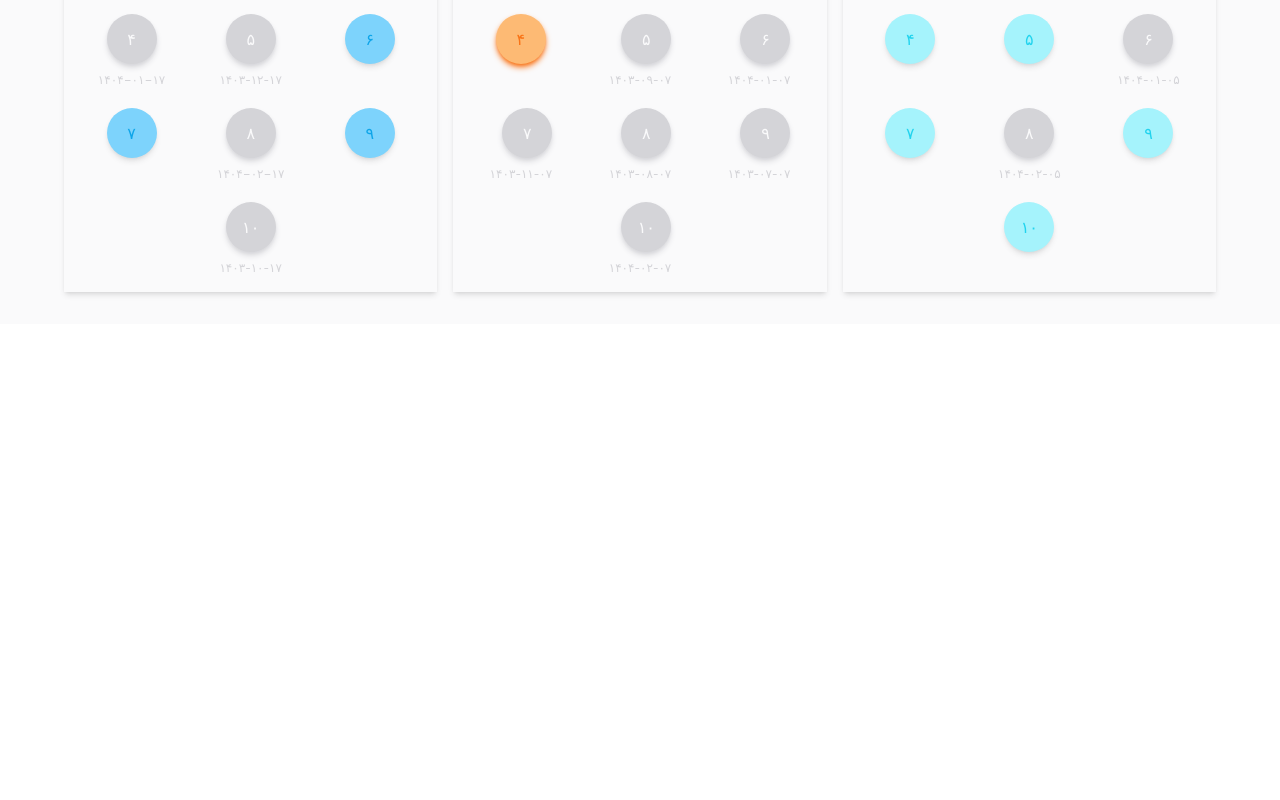
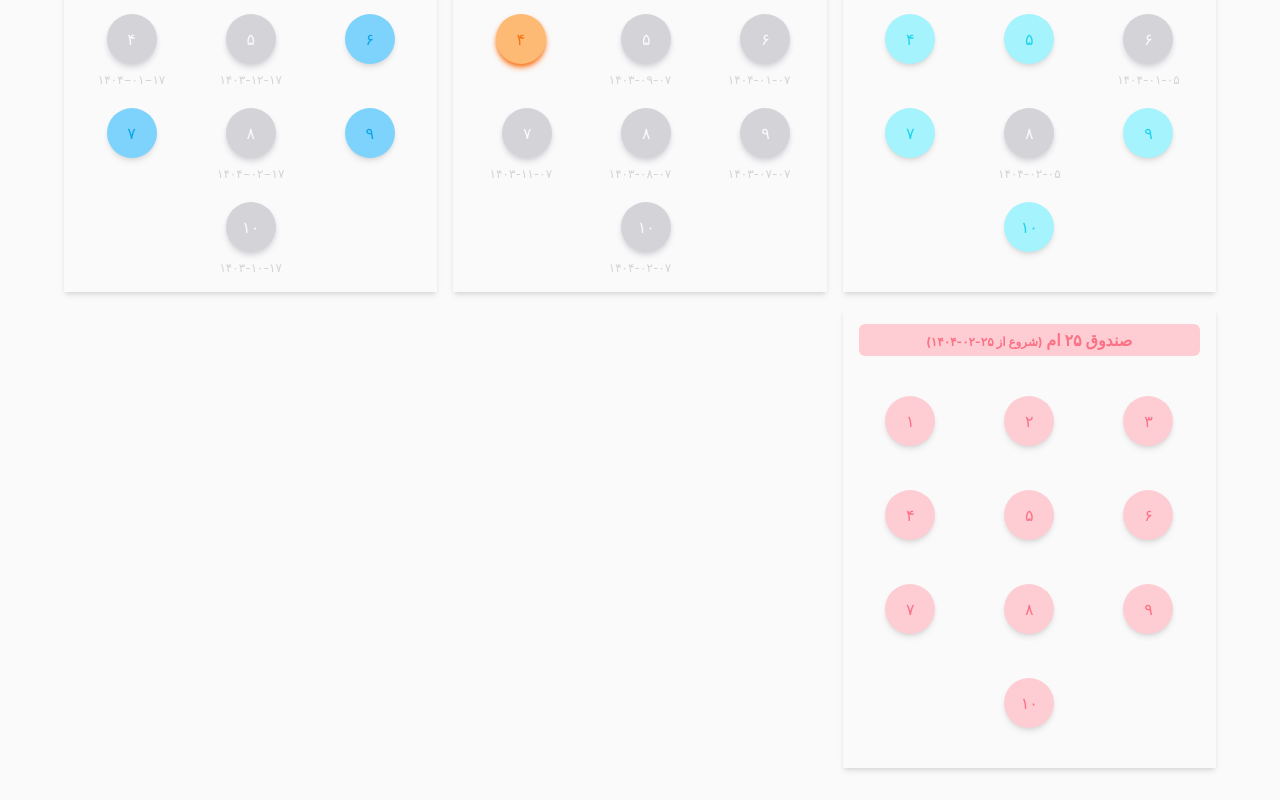
Before and after one commit to Raha7325/monthly-lottery, a React (Create React App) app: page / in a window 1280 px wide. Shown: the part 548-1348 px from the top of the page. Before the commit the page ends 872 px from the top, so only its background shows below. Built offline with nearby package versions, Linux system fonts and the light colour scheme.

Commit message:
create new lottery on 25th

```diff
--- a/src/App.js
+++ b/src/App.js
@@ -3,6 +3,8 @@ import React from 'react';
 import SeventhLottery from './components/seventh-lottery'
 import SeventeenthLottery from './components/seventeenth-lottery'
 import FifthLottery from './components/fifth-lottery'
+import TwentyLottery from './components/TwentyFive-lottery'
+
 function App() {
   return (
     <div className='App w-full h-full bg-gray-100 px-4 py-8'>
@@ -32,6 +34,7 @@ function App() {
           <FifthLottery className='col-span-1' />
           <SeventhLottery className='col-span-1' />
           <SeventeenthLottery className='col-span-1' />
+          <TwentyLottery className='col-span-1' />
         </div>
       </header>
     </div>
--- /dev/null
+++ b/src/components/TwentyFive-lottery.jsx
@@ -0,0 +1,40 @@
+import React from 'react';
+import CircleItem from './CircleItem';
+
+const SeventeenthLottery = () => {
+    const lotteryData = [
+        { number: '۳', label: '.' },
+        { number: '۲', label: '.'},
+        { number: '۱', label: '.' },
+        { number: '۶', label: '.' },
+        { number: '۵', label: '.' },
+        { number: '۴', label: '.' },
+        { number: '۹', label: '.' },
+        { number: '۸', label: '.' },
+        { number: '۷', label: '.' },
+        { number: '۱۰', label: '.', isCentered: true },
+    ]
+    return (
+        <div className="flex-col mt-[40px] md:mt-0 shadow-md p-4">
+            <div className="mb-10 px-3 py-1 rounded-md bg-rose-200 text-center text-rose-400 font-bold">
+                صندوق ۲۵ ام <span className="text-xs">(شروع از  ۲۵-۰۲-۱۴۰۴)</span>
+            </div>
+            <div className="grid grid-cols-3 gap-x-4 gap-y-5 place-items-center">
+                {lotteryData.map((item, index) => (
+                    <div key={index}
+                        className={`${item.isCentered ? 'col-span-3 flex justify-center' : ''}`}
+                    >
+                        <CircleItem
+                            number={item.number}
+                            label={item.label}
+                            isDisabled={item.isDisabled}
+                            color="rose"
+                        />
+                    </div>
+
+                ))}
+            </div>
+        </div>
+    );
+}
+export default SeventeenthLottery;
```
Also changed, not shown: src/components/finished/tenth-lottery.jsx (renamed from src/components/tenth-lottery.jsx), src/components/finished/twenty-lottery.jsx (renamed from src/components/twenty-lottery.jsx).
